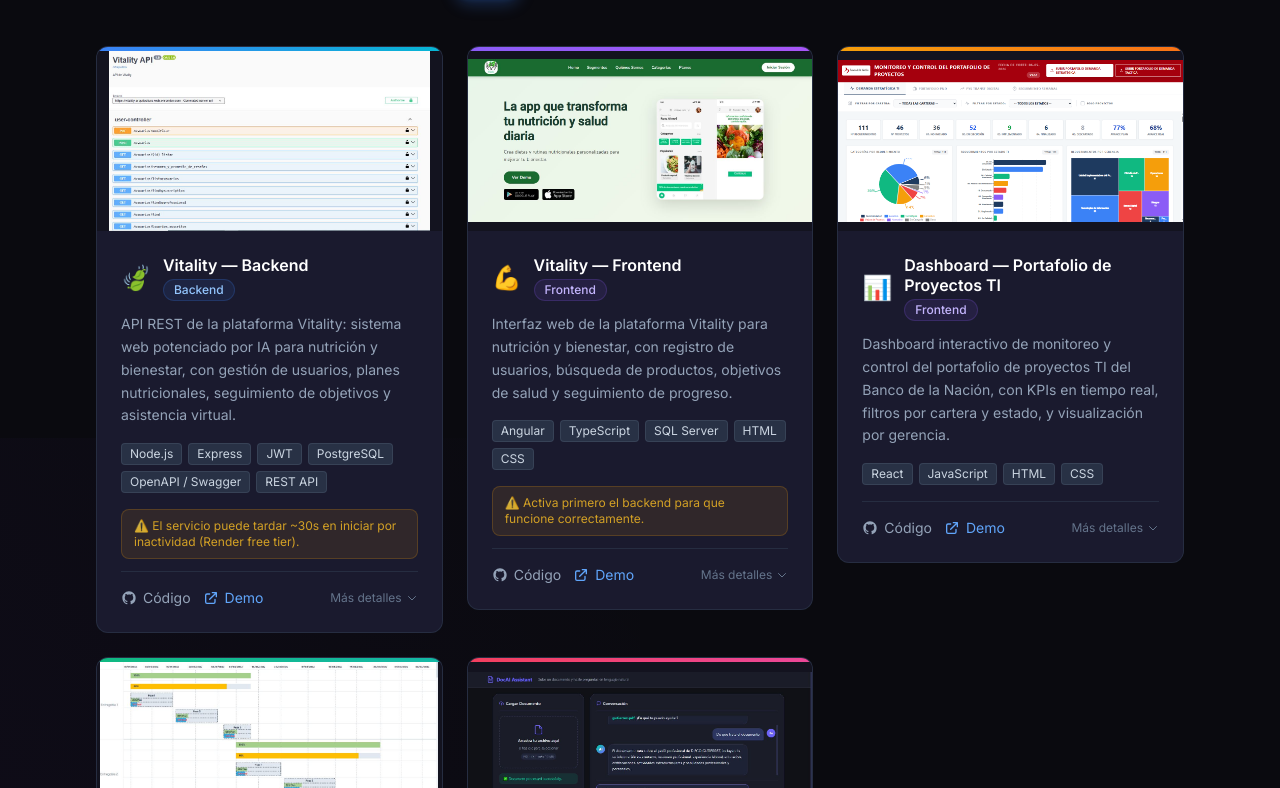
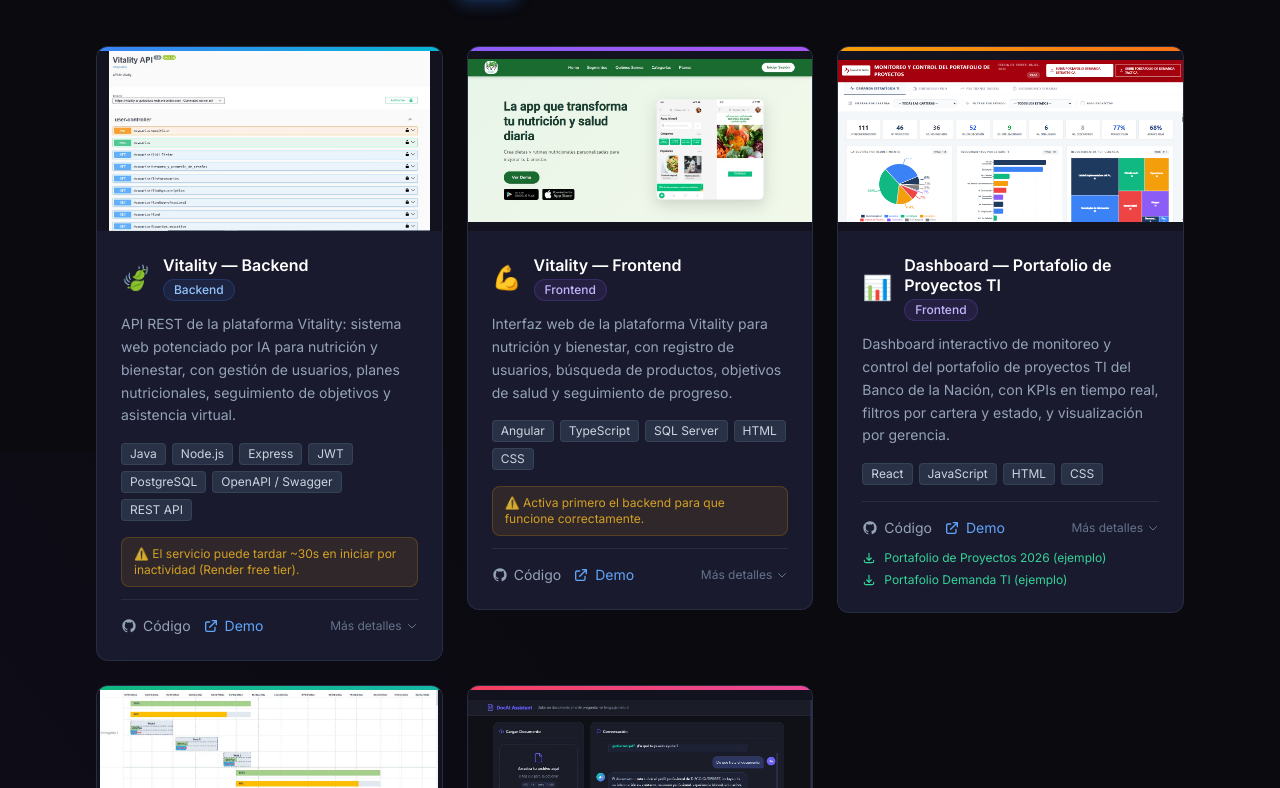
Before and after one commit to Diegogh112/Portafolio, a React (Vite) app: page / in a window 1280 px wide. Shown: the part 2910-3698 px from the top of the page. Built offline with nearby package versions, Linux system fonts and the light colour scheme.

Commit message:
feat: update projects data, add downloads for Dashboard, fix base URL

```diff
--- a/package.json
+++ b/package.json
@@ -3,7 +3,7 @@
   "private": true,
   "version": "0.0.0",
   "type": "module",
-  "homepage": "https://tu-usuario.github.io/portfolio",
+  "homepage": "https://diegogh112.github.io/Portafolio",
   "scripts": {
     "dev": "vite",
     "build": "vite build",
--- a/src/components/Projects.jsx
+++ b/src/components/Projects.jsx
@@ -233,6 +233,25 @@
             />
           </button>
         </div>
+
+        {/* Downloads */}
+        {project.downloads && project.downloads.length > 0 && (
+          <div className="mt-3 flex flex-col gap-1.5">
+            {project.downloads.map((dl) => (
+              <a
+                key={dl.file}
+                href={dl.file}
+                download
+                className="flex items-center gap-2 text-xs text-emerald-400
+                           hover:text-emerald-300 transition-colors"
+                aria-label={`Descargar ${dl.label}`}
+              >
+                <DownloadIcon className="w-3.5 h-3.5 shrink-0" />
+                {dl.label}
+              </a>
+            ))}
+          </div>
+        )}
       </div>
     </article>
   )
@@ -262,3 +281,11 @@
     </svg>
   )
 }
+
+function DownloadIcon({ className }) {
+  return (
+    <svg className={className} fill="none" stroke="currentColor" viewBox="0 0 24 24" aria-hidden="true">
+      <path strokeLinecap="round" strokeLinejoin="round" strokeWidth={2} d="M4 16v1a3 3 0 003 3h10a3 3 0 003-3v-1m-4-4l-4 4m0 0l-4-4m4 4V4" />
+    </svg>
+  )
+}
--- a/src/data/portfolio.js
+++ b/src/data/portfolio.js
@@ -62,7 +62,7 @@
       'Se necesitaba un backend robusto que soporte múltiples roles (usuario, profesional de salud, administrador) con autenticación segura y recomendaciones personalizadas.',
     solution:
       'Desarrollé el backend con Node.js y JWT, documentando los endpoints con OpenAPI/Swagger para gestión de productos, usuarios, planes nutricionales y seguimiento de progreso, desplegado en Render.',
-    technologies: ['Node.js', 'Express', 'JWT', 'PostgreSQL', 'OpenAPI / Swagger', 'REST API'],
+    technologies: ['Java','Node.js', 'Express', 'JWT', 'PostgreSQL', 'OpenAPI / Swagger', 'REST API'],
     category: 'Backend',
     github: 'https://github.com/Mari1lm/Vitality---Arquitectura-web',
     demo: 'https://vitality-arquitectura-web.onrender.com/',
@@ -103,8 +103,12 @@
     technologies: ['React', 'JavaScript', 'HTML', 'CSS'],
     category: 'Frontend',
     github: 'https://github.com/Diegogh112/Dashboard',
-    demo: 'https://bnde-dashboard.vercel.app/',
+    demo: 'https://dashboard-git-version-3-diegos-projects-1d8bb0e8.vercel.app/',
     image: '/Portafolio/images/dashboard-preview.jpg',
+    downloads: [
+      { label: 'Portafolio de Proyectos 2026 (ejemplo)', file: '/Portafolio/Portafolios/Portafolio_de_Proyectos_2026 ejemplo.xlsx' },
+      { label: 'Portafolio Demanda TI (ejemplo)', file: '/Portafolio/Portafolios/Portafolio_Demanda_TI ejemplo.xlsm' },
+    ],
     featured: true,
     color: 'from-amber-500 to-orange-500',
     icon: '📊',
@@ -160,7 +164,7 @@
     company: 'SUNAT',
     period: 'Marzo 2025 — Diciembre 2025',
     description: 'Pruebas de rendimiento con Apache JMeter, scripts JavaScript para análisis de resultados, implementación de servicios OpenAPI (YAML), desarrollo de macros XML para automatizar pruebas y apoyo en control de calidad bajo metodologías ágiles.',
-    technologies: ['JavaScript', 'JMeter', 'OpenAPI', 'XML', 'Scrum'],
+    technologies: ['Java','JavaScript', 'JMeter', 'OpenAPI', 'XML', 'Scrum'],
   },
 ]
 
--- a/vite.config.js
+++ b/vite.config.js
@@ -3,5 +3,5 @@
 
 export default defineConfig({
   plugins: [react()],
-  base: '/Portafolio/', // Nombre exacto del repositorio en GitHub (case-sensitive)
+  base: '/Portafolio/', // Project Page servido en diegogh112.github.io/Portafolio/
 })
```
Also changed, not shown: 2 other files (tests, documents, lock files or other folders).
